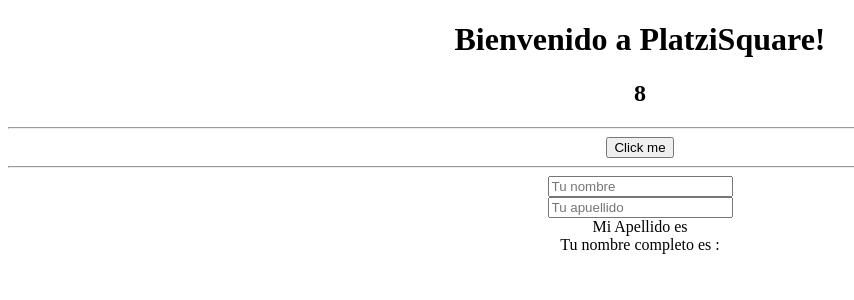
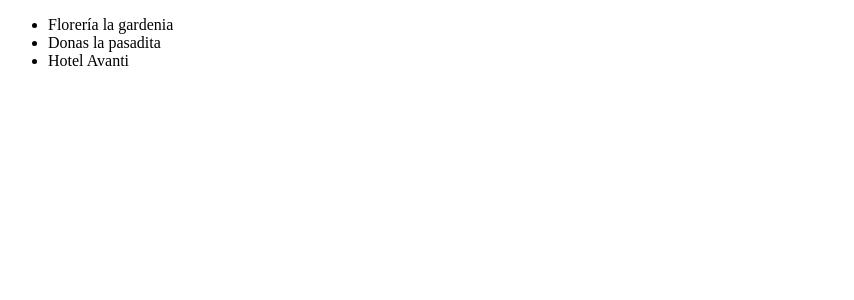
Before and after one commit to vrivasdev/platzisquare, an Angular app: page / in a window 1280 px wide. Shown: the top 300 px of the page, without its empty margins (0-854 px from the left). Built offline with nearby package versions, Linux system fonts and the light colour scheme.

Commit message:
ngIf Directive

```diff
--- a/src/app/app.component.html
+++ b/src/app/app.component.html
@@ -1,19 +1,6 @@
 <!--The content below is only a placeholder and can be replaced.-->
-<div style="text-align:center">
-  <h1>
-    Bienvenido a {{title}}!
-  </h1>
-  <h2>
-    {{a+b}}
-  </h2>
-  <hr />
-  <button [disabled]="!listo" (click)="hacerAlgo()"> Click me </button>
-  <hr />
-  <input type="text" placeholder="Tu nombre" [(ngModel)]="nombre">
-  <br />
-  <input type="text" placeholder="Tu apuellido" [(ngModel)]="apellido">
-  <br />
-  Mi Apellido es {{apellido}}
-  <br />
-  Tu nombre completo es : {{nombre + ' ' + apellido}}
-</div>
+<ul>
+    <ng-container *ngFor="let lugar of lugares">
+            <li *ngIf="lugar.active">{{lugar.nombre}}</li>
+    </ng-container>
+</ul>
--- a/src/app/app.component.ts
+++ b/src/app/app.component.ts
@@ -7,18 +7,14 @@
 })
 export class AppComponent {
   title = 'PlatziSquare';
-  a = 3;
-  b = 5;
-  listo = false;
-  nombre:string = '';
-  apellido:string = '';
+  lugares:any = [
+    {active: true, nombre: 'Florería la gardenia'},
+    {active: true, nombre: 'Donas la pasadita'},
+    {active: false, nombre: 'Sushi Naka'},
+    {active: false, nombre: 'Veterinaria huellas'},
+    {active: true, nombre: 'Hotel Avanti'},
+  ];
 
   constructor(){
-    setTimeout(() => {
-      this.listo = true;
-    }, 3000)
-  }
-  hacerAlgo() {
-    alert('Haciendo algo');
   }
 }
```
